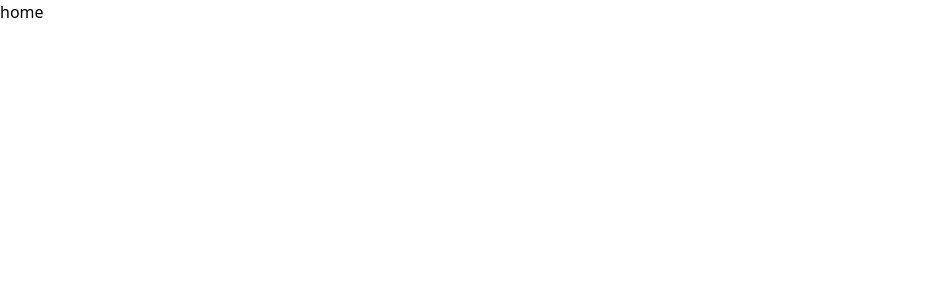
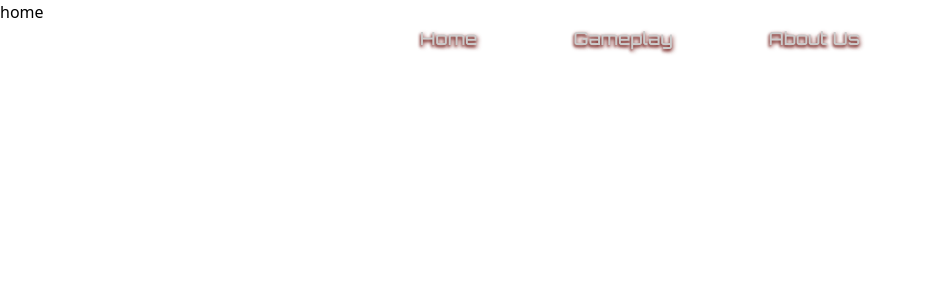
Before and after one commit to Alexander-Lindstroem/enginelight__web, a Next.js app: page / in a window 1280 px wide. Shown: the top 300 px of the page, without its empty margins (0-925 px from the left). Built offline with nearby package versions, Linux system fonts and the light colour scheme.

Commit message:
Added code for header

```diff
--- a/src/app/layout.tsx
+++ b/src/app/layout.tsx
@@ -1,4 +1,6 @@
 import "./globals.css";
+import Header from "@/components/Header";
+
 
 export default function RootLayout({
   children,
@@ -8,6 +10,7 @@ export default function RootLayout({
   return (
     <html lang="en">
       <body>
+        <Header />
         {children}
       </body>
     </html>
--- a/src/components/Header/index.tsx
+++ b/src/components/Header/index.tsx
@@ -1,6 +1,21 @@
+import Link from "next/link"
+
 const Header = () => {
     return (
-        <div>header</div>
+        <header className="fixed top-0 left-0 w-full z-50 bg-transparent py-4" >
+            <nav className="flex justify-center items-center gap-10 sm:gap-10 md:gap-24 text-sm sm:text-base md:text-lg px-[20px] h-[44px]"
+                style={{
+                    color: "#CBCBCB",
+                    fontFamily: "'Orbitron', sans-serif",
+                    fontWeight: '500',
+                    textShadow:
+                        '-1px 2px 3px rgba(117, 32, 29, 0.9), 1px 2px 4px rgba(117, 32, 29, 0.9)'
+                }}>
+                <Link href="/">Home</Link>
+                <Link href="/gameplay">Gameplay</Link>
+                <Link href="/aboutus">About Us</Link>
+            </nav>
+        </header>
     )
 }
 
```
Also changed, not shown: src/app/aboutus/page.tsx (renamed from src/app/aboutus/index.tsx), src/app/gameplay/page.tsx (renamed from src/app/gameplay/index.tsx).
